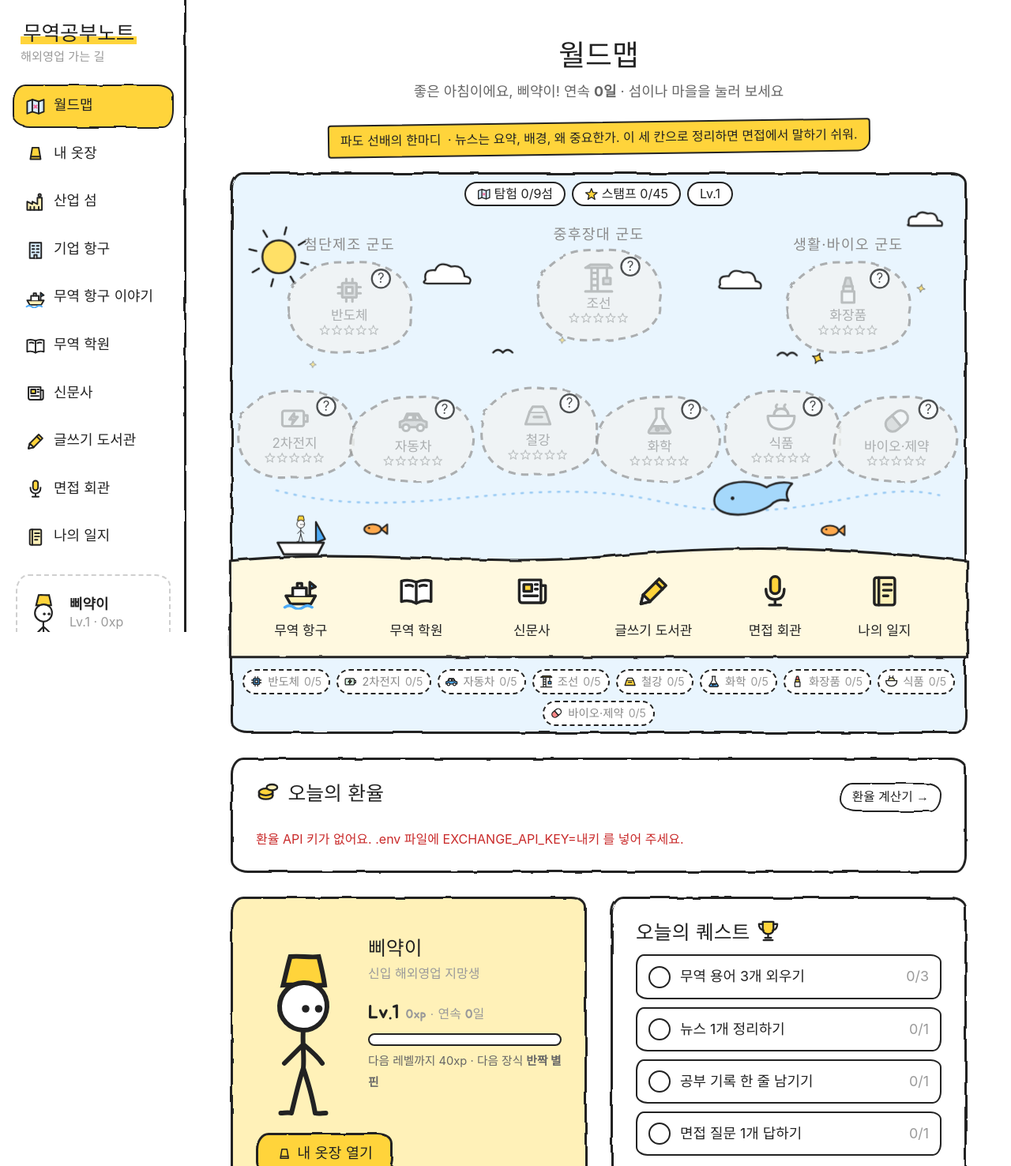
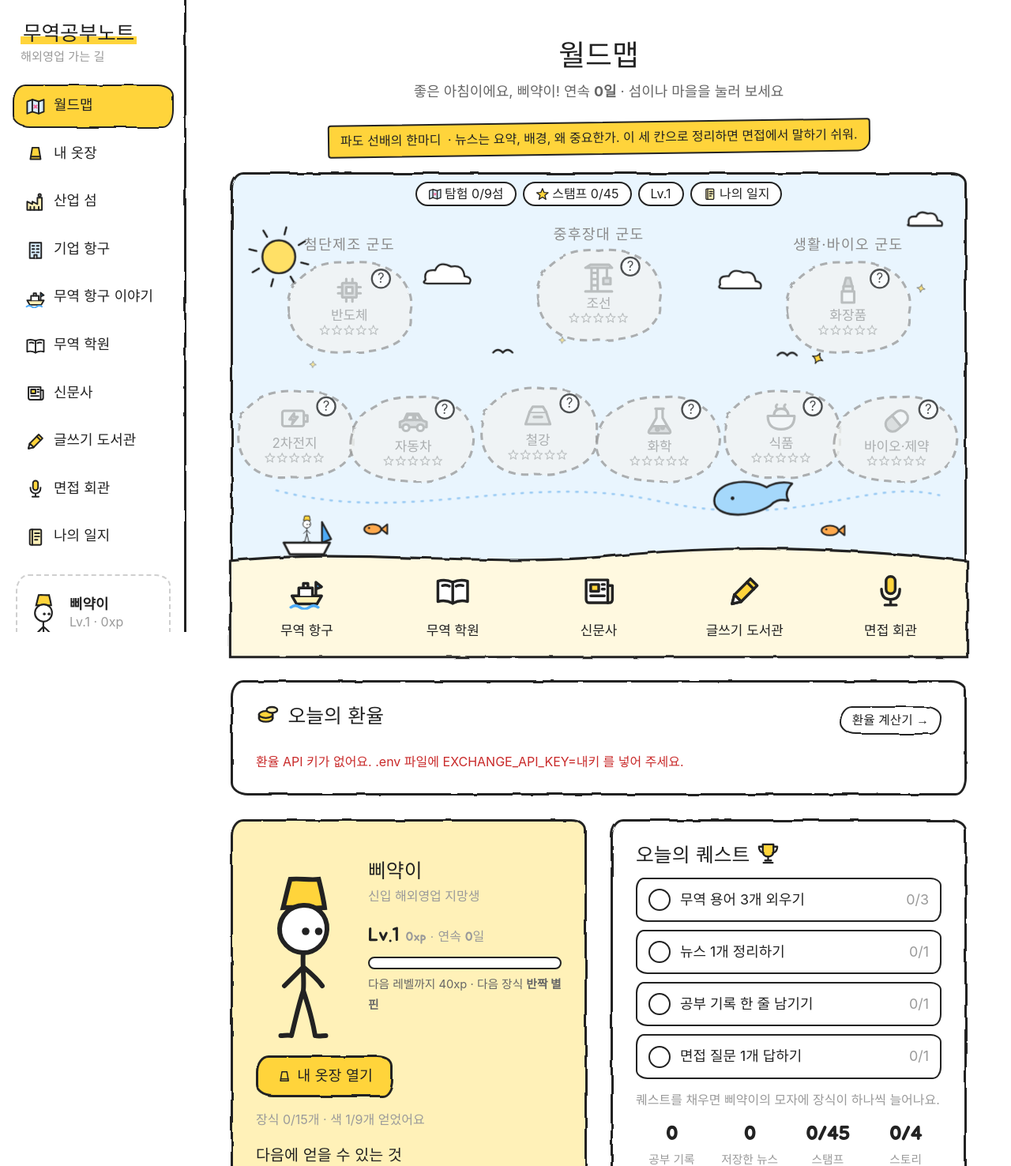
Before and after one commit to s2469639/trade-study, a Flask app: page / in a window 1280 px wide. Shown: the top 1476 px of the page at 79% size. Run offline with Flask 3, Linux system fonts and the light colour scheme; some web fonts are replaced.

Commit message:
Map: reduce towns to five, move journal to HUD, hide duplicate island chips on desktop
Co-Authored-By: Claude Sonnet 5.5 <noreply@anthropic.com>
Claude-Session: https://claude.ai/code/session_01V3Hwdy5wM1Xidf49ATJh21

```diff
--- a/static/css/style.css
+++ b/static/css/style.css
@@ -734,3 +734,9 @@ input[type=number]:focus { background: #FFFDF0; box-shadow: 0 0 0 4px #BFE0FB; }
 .sticky-note.tip { max-width: 720px; }
 .isle-chips { gap: 8px; }
 .isle-chip { font-size: .9rem; padding: 1px 9px 1px 7px; }
+
+/* 마을은 5개로, 섬 바로가기 줄은 좁은 화면에서만 (큰 화면에서는 위의 섬과 같은 내용이라 숨겨요) */
+.isle-chips { display: none; }
+@media (max-width: 960px) { .isle-chips { display: flex; } }
+.hud-pill.link { text-decoration: none; color: var(--ink); transition: transform .3s var(--spring), background .2s; }
+.hud-pill.link:hover { transform: translateY(-2px) rotate(-1deg); background: var(--yellow-soft); }
--- a/templates/_map.html
+++ b/templates/_map.html
@@ -6,8 +6,8 @@
   'M-104 4 C-98 -42 -50 -70 6 -66 C62 -74 108 -30 98 14 C92 60 40 76 -8 72 C-66 70 -108 48 -104 4 Z'
 ] %}
 {% set towns = [
-  ('story', 'ship', '무역 항구', 110), ('trade', 'book', '무역 학원', 300), ('news', 'news', '신문사', 490),
-  ('writing', 'pencil', '글쓰기 도서관', 690), ('interview', 'mic', '면접 회관', 890), ('log', 'notebook', '나의 일지', 1070)
+  ('story', 'ship', '무역 항구', 120), ('trade', 'book', '무역 학원', 360), ('news', 'news', '신문사', 600),
+  ('writing', 'pencil', '글쓰기 도서관', 840), ('interview', 'mic', '면접 회관', 1080)
 ] %}
 {% set visited = me.progress.visited %}
 {% set explored = islands | selectattr('id', 'in', visited) | list | length %}
@@ -17,6 +17,7 @@
     <span class="hud-pill">{{ ico('map') }} 탐험 {{ explored }}/{{ islands | length }}섬</span>
     <span class="hud-pill">{{ ico('star') }} 스탬프 {{ me.stamp_done }}/{{ me.stamp_total }}</span>
     <span class="hud-pill">Lv.{{ me.level }}</span>
+    <a class="hud-pill link" href="{{ url_for('log') }}">{{ ico('notebook') }} 나의 일지</a>
   </div>
   <div class="map-tip" id="mapTip" hidden></div>
 
@@ -76,7 +77,7 @@
 
     {# ---- 삐약이의 배 ---- #}
     <g id="wakes"></g>
-    <g id="ship" class="ship" style="transform:translate(110px,552px)">
+    <g id="ship" class="ship" style="transform:translate(120px,552px)">
       <g class="ship-bob">
         <g id="shipFace">
           <path class="hull" d="M-38 -4 H38 L28 15 H-28 Z"/>
```
